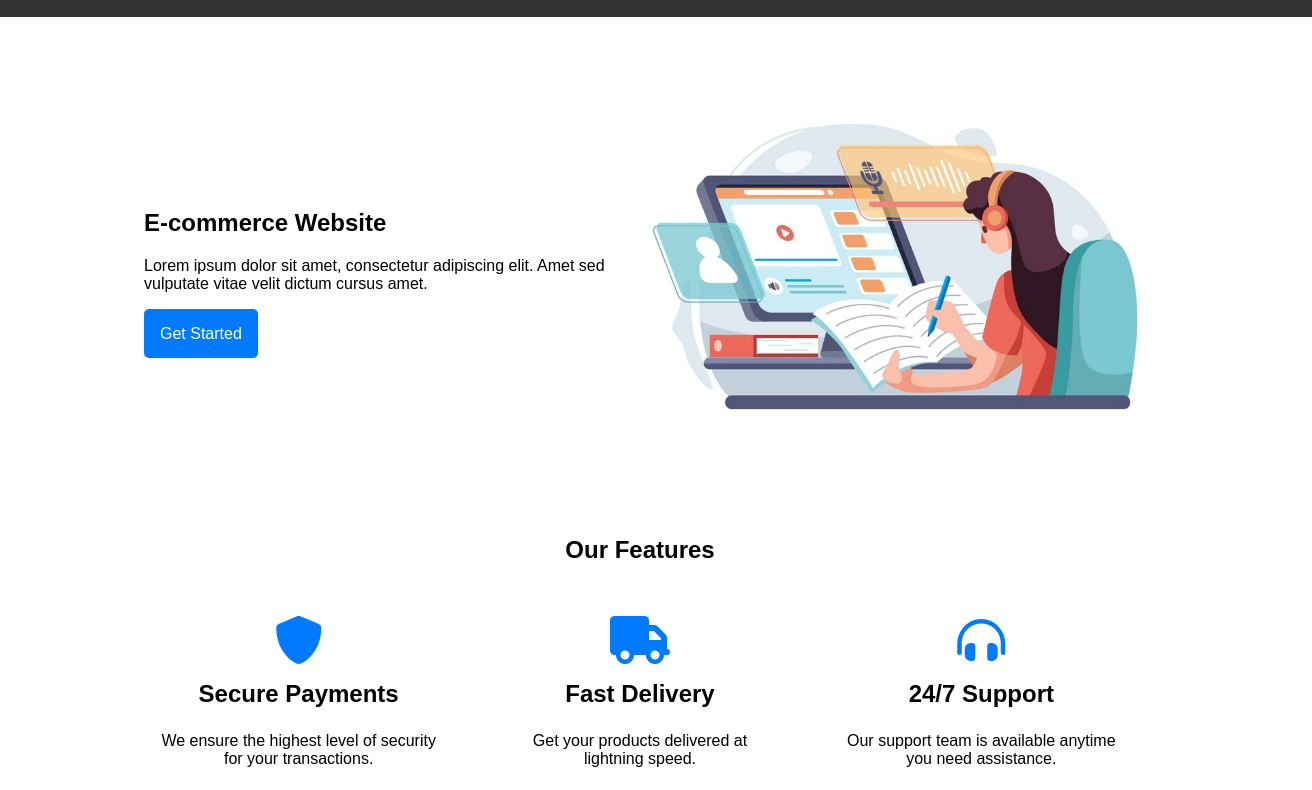
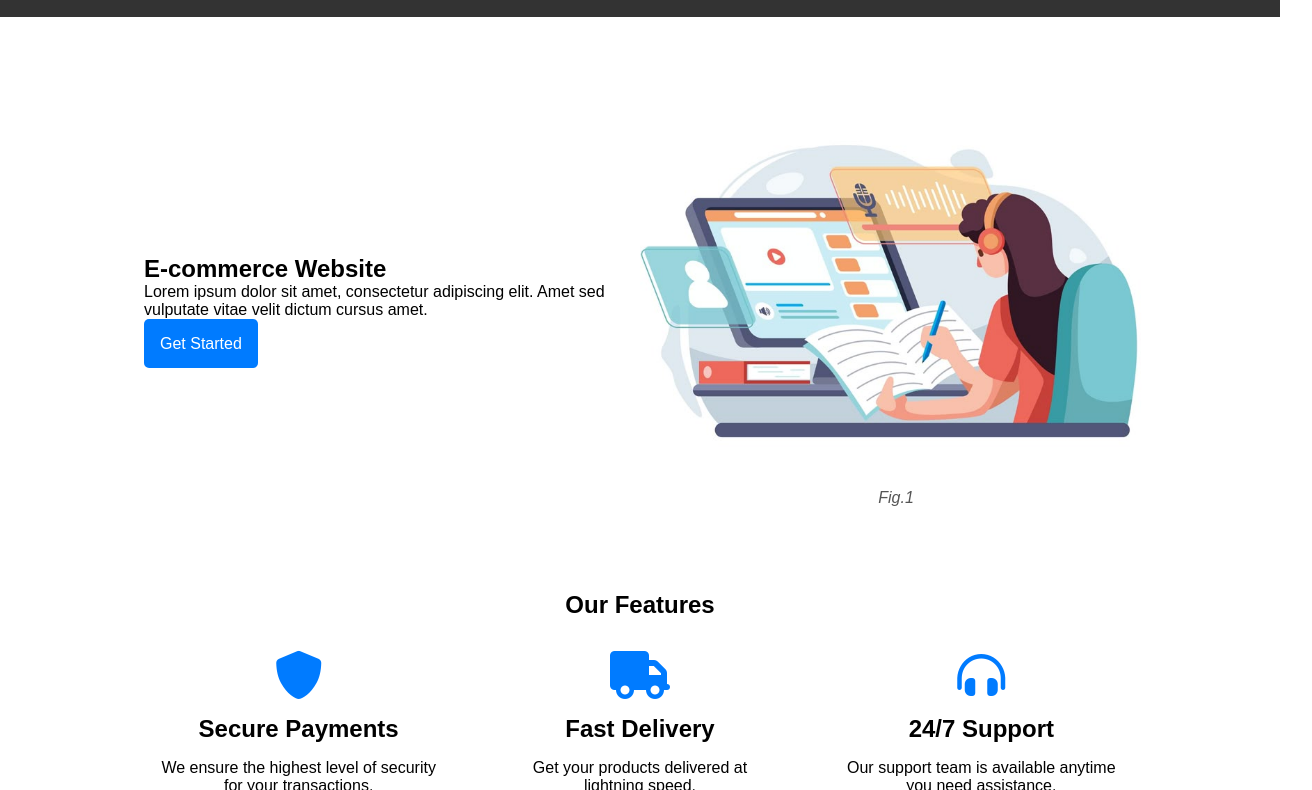
Before and after one commit to TamaraElyyan/UDACITY, a plain HTML site: page PRO1/Pages/homePage.html in a window 1280 px wide. Shown: the part 65-855 px from the top of the page, 1312 px wide, since content can reach past the window. Drawn offline with Linux system fonts and the light colour scheme.

Commit message:
Solve the issues

```diff
--- a/PRO1/CSS/homePage.css
+++ b/PRO1/CSS/homePage.css
@@ -1,4 +1,10 @@
 /* Hero Section */
+* {
+  margin: 0;
+  padding: 0;
+  box-sizing: border-box;
+}
+
 .hero {
   display: flex;
   justify-content: space-between;
@@ -24,14 +30,24 @@
   border-radius: 5px;
 }
 
-.hero-image {
+figure {
   display: flex;
+  flex-direction: column;
+  align-items: center;
+  text-align: center;
+  margin: 20px 0;
 }
 
-.hero-image img {
-  width: 500px;
-  margin-left: 1rem;
-  border-radius: 20px;
+figure img {
+  max-width: 100%;
+  border-radius: 12px;
+}
+
+figcaption {
+  margin-top: 8px;
+  font-size: 1rem;
+  color: #555;
+  font-style: italic;
 }
 
 /* Features Section */
@@ -40,6 +56,7 @@
   justify-content: space-around;
   padding: 2rem 10%;
   text-align: center;
+  flex-wrap: wrap;
 }
 
 .h2 {
@@ -53,6 +70,7 @@
 
 .feature {
   max-width: 30%;
+  margin-bottom: 2rem;
 }
 
 .feature i {
@@ -75,6 +93,7 @@
   display: flex;
   justify-content: space-around;
   padding: 2rem 10%;
+  flex-wrap: wrap;
 }
 
 .testimonials h2 {
@@ -144,7 +163,7 @@
   }
 
   .feature {
-    max-width: 80%;
+    max-width: 100%;
     margin-bottom: 2rem;
   }
 
@@ -168,7 +187,7 @@
   }
 
   .testimonial {
-    max-width: 80%;
+    max-width: 100%;
     margin-bottom: 2rem;
   }
 
--- a/PRO1/Pages/homePage.html
+++ b/PRO1/Pages/homePage.html
@@ -34,9 +34,10 @@
           <a href="#" class="app-store">Get Started</a>
         </div>
       </div>
-      <div class="hero-image">
+      <figure class="hero-image">
         <img src="/Images/Hero.jpg" alt="Phone Mockup" />
-      </div>
+        <figcaption>Fig.1</figcaption>
+      </figure>
     </section>
 
     <!-- Features Section -->
```
